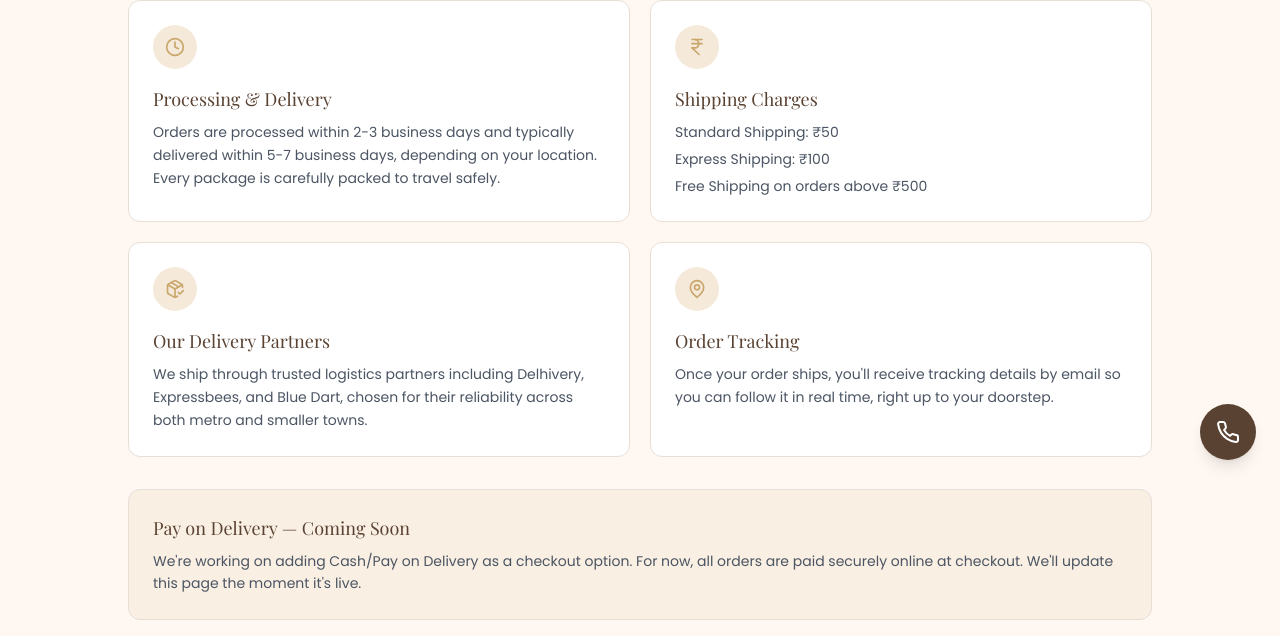
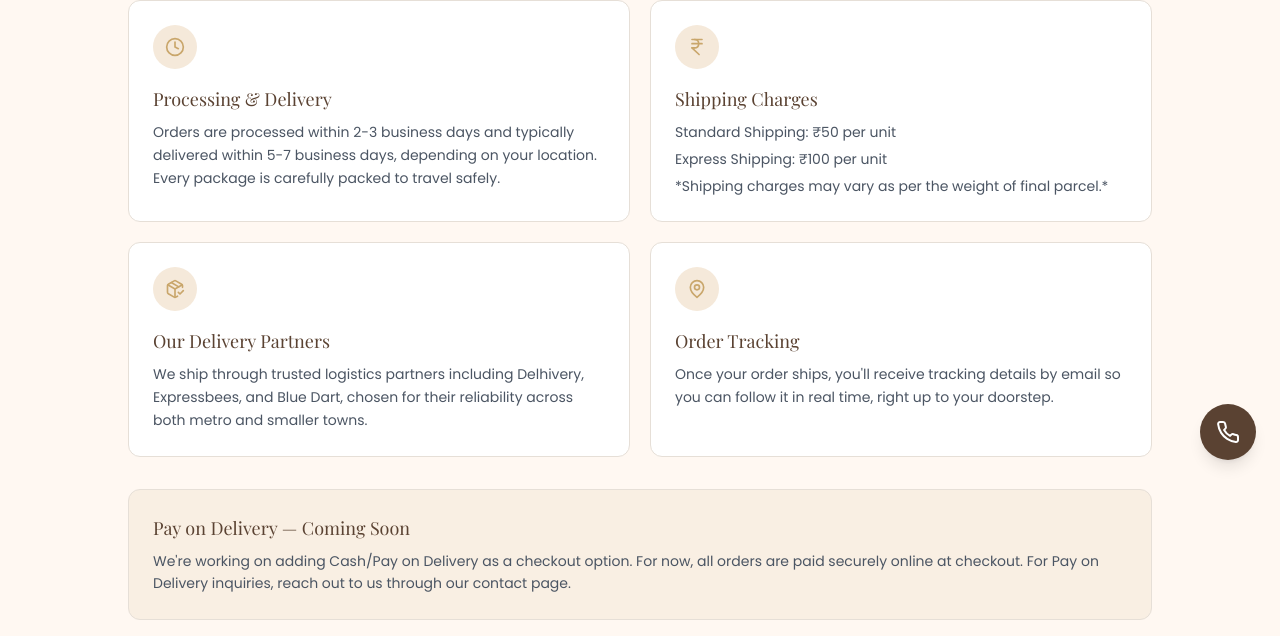
Before and after one commit to YashitaaArya/The-Pahadi-Craft, a React (Vite) app in the folder frontend/: page /shipping in a window 1280 px wide. Shown: the part 316-952 px from the top of the page. Built offline with nearby package versions, Linux system fonts and the light colour scheme; no server answers.

Commit message:
Updated Shipping details.

```diff
--- a/frontend/src/pages/Shipping.tsx
+++ b/frontend/src/pages/Shipping.tsx
@@ -40,9 +40,9 @@ const Shipping: React.FC = () => {
 
           <InfoCard icon={<IndianRupee className="w-5 h-5 text-[#C9A66B]" />} title="Shipping Charges">
             <ul className="space-y-1">
-              <li>Standard Shipping: ₹50</li>
-              <li>Express Shipping: ₹100</li>
-              <li>Free Shipping on orders above ₹500</li>
+              <li>Standard Shipping: ₹50 per unit</li>
+              <li>Express Shipping: ₹100 per unit</li>
+              <li>*Shipping charges may vary as per the weight of final parcel.*</li>
             </ul>
           </InfoCard>
 
@@ -61,7 +61,7 @@ const Shipping: React.FC = () => {
           <h3 className="font-serif text-lg text-[#5A4232] mb-2">Pay on Delivery — Coming Soon</h3>
           <p className="text-gray-600 text-sm leading-relaxed">
             We're working on adding Cash/Pay on Delivery as a checkout option. For now, all orders are paid
-            securely online at checkout. We'll update this page the moment it's live.
+            securely online at checkout. For Pay on Delivery inquiries, reach out to us through our contact page.
           </p>
         </div>
 
```
